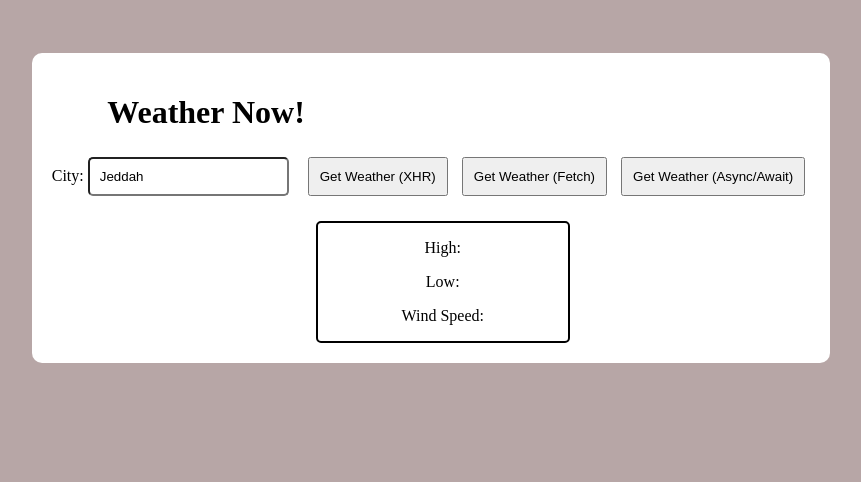
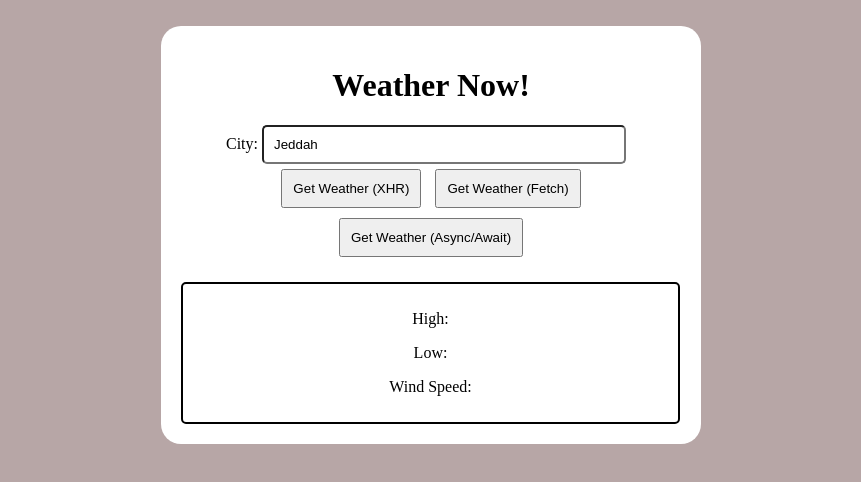
Before and after one commit to Sleman2050/weatherAppAssignment-, a plain HTML site: page index.html in a window 1280 px wide. Shown: the whole page, without its empty margins (209-1070 px from the left). Drawn offline with Linux system fonts and the light colour scheme.

Commit message:
Update styles.css

```diff
--- a/styles.css
+++ b/styles.css
@@ -1,23 +1,27 @@
 body {
-
     display: flex;
     justify-content: center;
     align-items: center;
     height: 50vh;
     background-color: #b7a6a6;
+    margin: 0;
 }
 
 .container {
+    margin-top: 70px;
     background: white;
-    border-radius: 10px;
+    border-radius: 20px;
     text-align: center;
     padding: 20px;
+    width: 90%;
+    max-width: 500px;
 }
 
 input {
     padding: 10px;
     margin-right: 10px;
     border-radius: 5px;
+    width: calc(70% - 10px);
 }
 
 button {
@@ -27,13 +31,8 @@ button {
 
 .weather-info {
     margin-top: 20px;
-    margin-left: 33vh;
     border: 2px solid;
     border-radius: 5px;
-    width: 250px;
+    width: 95%;
+    padding: 10px;
 }
-
-#now {
-
-    margin-right: 450px;
-}
```
